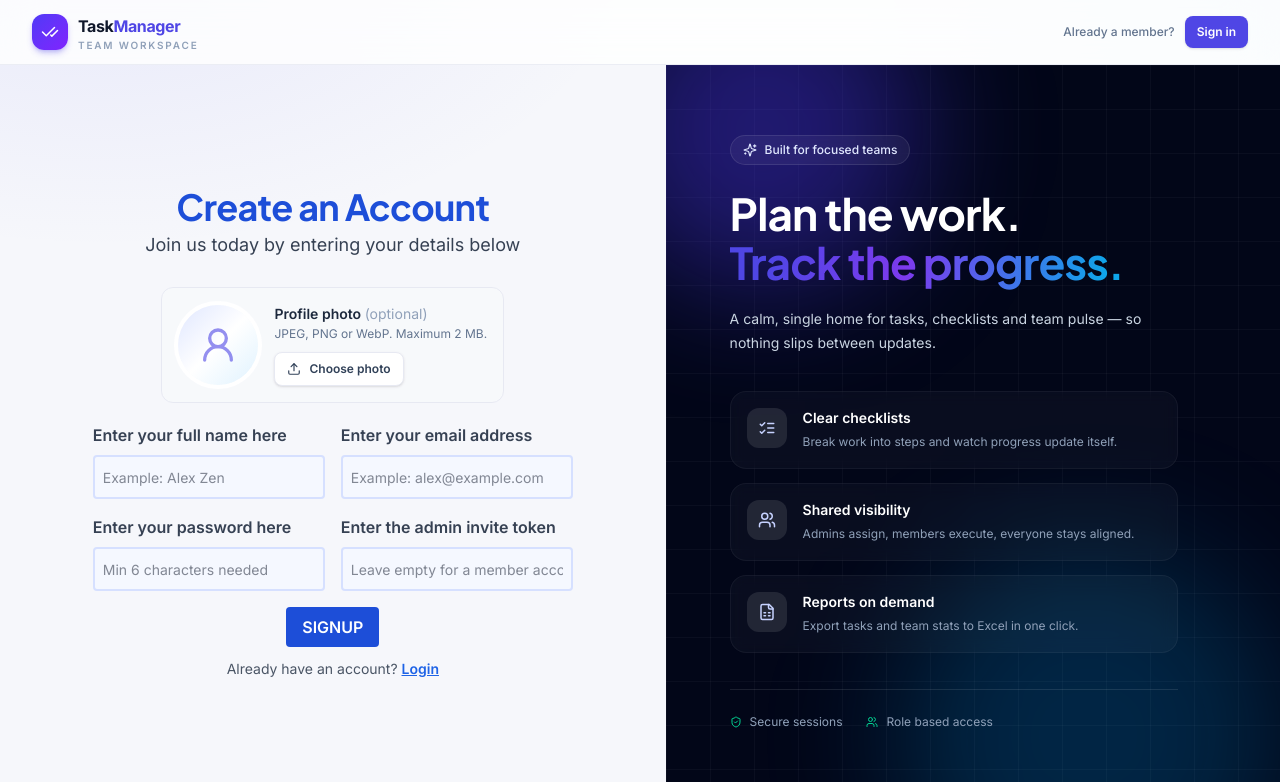
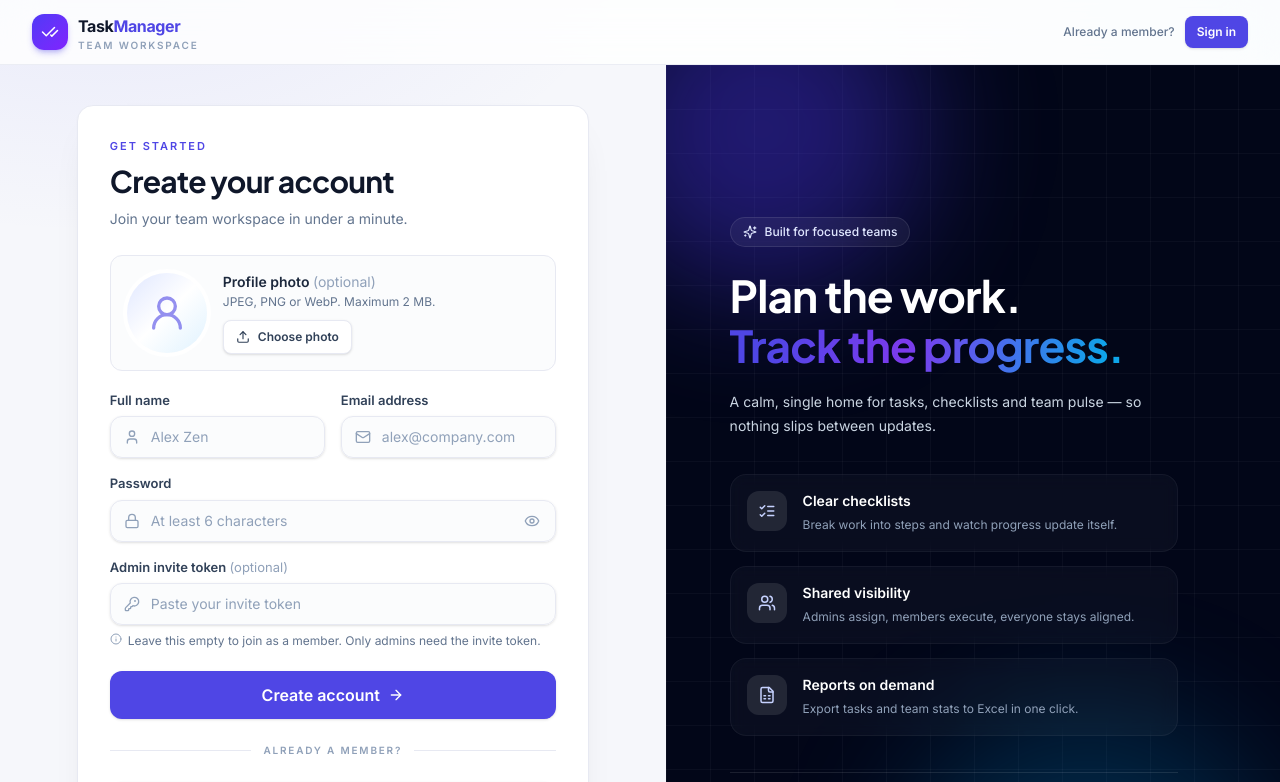
Before and after one commit to Exploring-glitch/Task-Manager, a React (Vite) app in the folder frontend/: page /auth/signup in a window 1280 px wide. Shown: the top 782 px of the page. Built offline with nearby package versions, Linux system fonts and the light colour scheme; no server answers.

Commit message:
feat(ui): redesign the signup form with grouped fields and guidance

```diff
--- a/frontend/src/pages/Auth/Signup_Page.jsx
+++ b/frontend/src/pages/Auth/Signup_Page.jsx
@@ -1,9 +1,21 @@
 import { useRef, useState } from "react";
 import { Link, useNavigate } from "react-router-dom";
 import toast from "react-hot-toast";
+import {
+    LuArrowRight,
+    LuEye,
+    LuEyeOff,
+    LuInfo,
+    LuKeyRound,
+    LuLock,
+    LuMail,
+    LuShieldCheck,
+    LuUser,
+} from "react-icons/lu";
 import AuthLayout from "../../components/layouts/AuthLayout.jsx";
 import AuthError from "../../components/forms/AuthError.jsx";
 import ProfilePhotoSelector from "../../components/ProfilePhotoSelector.jsx";
+import Button from "../../components/ui/Button.jsx";
 import { signup_user, update_profile } from "../../api/userApi.js";
 import { uploadImg } from "../../util/uploadImg.js";
 import { useUser } from "../../hooks/useUser.js";
@@ -15,6 +27,7 @@ const Signup_Page = () => {
     const [email, setEmail] = useState("");
     const [password, setPassword] = useState("");
     const [adminInviteToken, setAdminInviteToken] = useState("");
+    const [showPassword, setShowPassword] = useState(false);
 
     const [loading, setLoading] = useState(false);
     const [error, setError] = useState("");
@@ -94,30 +107,33 @@ const Signup_Page = () => {
 
     return (
         <AuthLayout>
-            <form
-                onSubmit={handleSubmit}
-                className="flex h-full w-full flex-col items-center px-4 py-4 md:relative md:z-10 md:justify-center md:py-0"
-            >
-                <h1 className="text-3xl font-bold text-[#1D4ED8] lg:mb-1 lg:text-4xl 2xl:text-5xl">
-                    Create an Account
+            <div className="surface-card p-6 sm:p-8">
+                <div className="mb-6">
+                    <p className="page-eyebrow">Get started</p>
+                    <h1 className="mt-2 text-2xl font-bold tracking-tight text-ink sm:text-3xl">
+                        Create your account
                     </h1>
-
-                <p className="mb-7 text-xs text-gray-600 md:text-lg md:text-gray-700 2xl:mt-4 2xl:text-xl">
-                    Join us today by entering your details below
+                    <p className="mt-2 text-sm leading-6 text-slate-500">
+                        Join your team workspace in under a minute.
                     </p>
+                </div>
 
                 <AuthError message={error} />
 
+                <form onSubmit={handleSubmit} className="space-y-4" noValidate>
                     <ProfilePhotoSelector image={profilePic} setImage={setProfilePic} />
 
-                <div className="grid grid-cols-1 gap-0 md:grid-cols-2 md:gap-4">
+                    <div className="grid grid-cols-1 gap-4 sm:grid-cols-2">
                         <div>
-                        <label
-                            className="text-sm font-semibold md:text-base md:text-gray-700 2xl:text-2xl"
-                            htmlFor="fullName"
-                        >
-                            Enter your full name here
+                            <label className="field-label" htmlFor="fullName">
+                                Full name
                             </label>
+
+                            <div className="relative">
+                                <LuUser
+                                    className="pointer-events-none absolute top-1/2 left-3.5 -translate-y-1/2 text-base text-slate-400"
+                                    aria-hidden="true"
+                                />
 
                                 <input
                                     id="fullName"
@@ -127,18 +143,22 @@ const Signup_Page = () => {
                                     value={fullName}
                                     onChange={(event) => setFullName(event.target.value)}
                                     type="text"
-                            placeholder="Example: Alex Zen"
-                            className="mt-0 w-full rounded border-2 border-[#D6E0FF] bg-[#F5F8FF] p-2 text-sm placeholder:text-sm focus:ring-2 focus:ring-[#2979FF] focus:outline-none md:mt-2 md:text-base"
+                                    placeholder="Alex Zen"
+                                    className="field-input pl-10"
                                 />
+                            </div>
                         </div>
 
                         <div>
-                        <label
-                            className="text-sm font-semibold md:text-base md:text-gray-700 2xl:text-2xl"
-                            htmlFor="email"
-                        >
-                            Enter your email address
+                            <label className="field-label" htmlFor="email">
+                                Email address
                             </label>
+
+                            <div className="relative">
+                                <LuMail
+                                    className="pointer-events-none absolute top-1/2 left-3.5 -translate-y-1/2 text-base text-slate-400"
+                                    aria-hidden="true"
+                                />
 
                                 <input
                                     id="email"
@@ -148,18 +168,22 @@ const Signup_Page = () => {
                                     value={email}
                                     onChange={(event) => setEmail(event.target.value)}
                                     type="email"
-                            placeholder="Example: alex@example.com"
-                            className="mt-0 w-full rounded border-2 border-[#D6E0FF] bg-[#F5F8FF] p-2 text-sm placeholder:text-sm focus:ring-2 focus:ring-[#2979FF] focus:outline-none md:mt-2 md:text-base"
+                                    placeholder="alex@company.com"
+                                    className="field-input pl-10"
                                 />
                             </div>
+                        </div>
 
-                    <div>
-                        <label
-                            className="text-sm font-semibold md:text-base md:text-gray-700 2xl:text-2xl"
-                            htmlFor="password"
-                        >
-                            Enter your password here
+                        <div className="sm:col-span-2">
+                            <label className="field-label" htmlFor="password">
+                                Password
                             </label>
+
+                            <div className="relative">
+                                <LuLock
+                                    className="pointer-events-none absolute top-1/2 left-3.5 -translate-y-1/2 text-base text-slate-400"
+                                    aria-hidden="true"
+                                />
 
                                 <input
                                     id="password"
@@ -168,19 +192,37 @@ const Signup_Page = () => {
                                     ref={passRef}
                                     value={password}
                                     onChange={(event) => setPassword(event.target.value)}
-                            type="password"
-                            placeholder="Min 6 characters needed"
-                            className="mt-0 w-full rounded border-2 border-[#D6E0FF] bg-[#F5F8FF] p-2 text-sm placeholder:text-sm focus:ring-2 focus:ring-[#2979FF] focus:outline-none md:mt-2 md:text-base"
+                                    type={showPassword ? "text" : "password"}
+                                    placeholder="At least 6 characters"
+                                    className="field-input pr-11 pl-10"
                                 />
+
+                                <button
+                                    type="button"
+                                    onClick={() => setShowPassword((value) => !value)}
+                                    aria-label={showPassword ? "Hide password" : "Show password"}
+                                    className="absolute top-1/2 right-2.5 -translate-y-1/2 rounded-lg p-1.5 text-slate-400 transition hover:bg-slate-100 hover:text-slate-600"
+                                >
+                                    {showPassword ? (
+                                        <LuEyeOff className="text-base" aria-hidden="true" />
+                                    ) : (
+                                        <LuEye className="text-base" aria-hidden="true" />
+                                    )}
+                                </button>
+                            </div>
                         </div>
 
-                    <div className="mb-4">
-                        <label
-                            className="text-sm font-semibold md:text-base md:text-gray-700 2xl:text-2xl"
-                            htmlFor="adminToken"
-                        >
-                            Enter the admin invite token
+                        <div className="sm:col-span-2">
+                            <label className="field-label" htmlFor="adminToken">
+                                Admin invite token{" "}
+                                <span className="font-normal text-slate-400">(optional)</span>
                             </label>
+
+                            <div className="relative">
+                                <LuKeyRound
+                                    className="pointer-events-none absolute top-1/2 left-3.5 -translate-y-1/2 text-base text-slate-400"
+                                    aria-hidden="true"
+                                />
 
                                 <input
                                     id="adminToken"
@@ -188,31 +230,45 @@ const Signup_Page = () => {
                                     value={adminInviteToken}
                                     onChange={(event) => setAdminInviteToken(event.target.value)}
                                     type="text"
-                            placeholder="Leave empty for a member account"
-                            className="mt-0 w-full rounded border-2 border-[#D6E0FF] bg-[#F5F8FF] p-2 text-sm placeholder:text-sm focus:ring-2 focus:ring-[#2979FF] focus:outline-none md:mt-2 md:text-base"
+                                    placeholder="Paste your invite token"
+                                    className="field-input pl-10"
                                 />
+                            </div>
+
+                            <p className="field-hint flex items-start gap-1.5">
+                                <LuInfo className="mt-0.5 shrink-0 text-xs text-slate-400" aria-hidden="true" />
+                                Leave this empty to join as a member. Only admins need the invite token.
+                            </p>
                         </div>
                     </div>
 
-                <div className="mb-2 md:mb-3">
-                    <button
+                    <Button
                         type="submit"
-                        disabled={loading}
-                        className="w-full rounded bg-[#1D4ED8] px-4 py-2 font-semibold text-white transition-colors duration-200 hover:bg-[#1E40AF] focus:shadow-outline focus:outline-none disabled:cursor-not-allowed disabled:opacity-70"
+                        size="lg"
+                        loading={loading}
+                        iconRight={LuArrowRight}
+                        className="mt-1 w-full"
                     >
-                        {loading ? "Creating account..." : "SIGNUP"}
-                    </button>
+                        {loading ? "Creating account..." : "Create account"}
+                    </Button>
+                </form>
+
+                <div className="my-6 flex items-center gap-3 text-[10px] font-semibold uppercase tracking-[0.18em] text-slate-400">
+                    <span className="h-px flex-1 bg-line" aria-hidden="true" />
+                    Already a member?
+                    <span className="h-px flex-1 bg-line" aria-hidden="true" />
                 </div>
 
-                <div className="text-center">
-                    <p className="cursor-pointer text-sm text-gray-600 2xl:text-lg">
-                        Already have an account?{" "}
-                        <Link to="/auth/login" className="font-semibold text-[#1E63E6] hover:text-[#1D4ED8]">
-                            <u>Login</u>
+                <Link to="/auth/login" className="btn btn-secondary w-full">
+                    Sign in instead
+                    <LuArrowRight className="text-base" aria-hidden="true" />
                 </Link>
-                    </p>
+
+                <div className="mt-6 flex items-start gap-2 rounded-xl bg-slate-50 px-3.5 py-3 text-[11px] leading-5 text-slate-500">
+                    <LuShieldCheck className="mt-0.5 shrink-0 text-sm text-emerald-500" aria-hidden="true" />
+                    Passwords are hashed with bcrypt and never stored in plain text.
                 </div>
-            </form>
+            </div>
         </AuthLayout>
     );
 };
```
Lines whose indentation alone changed are shown as unchanged.
